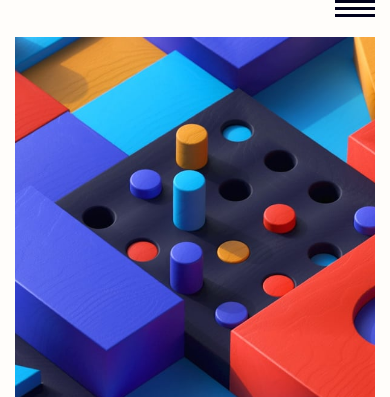
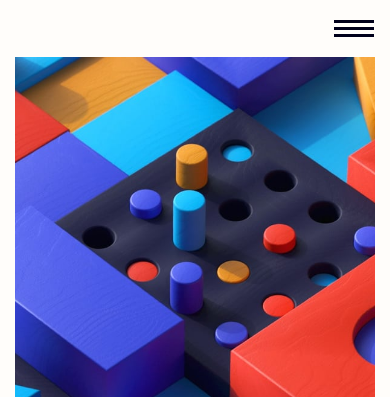
Before and after one commit to Thajeepan-Rathiharan/News_Home_Page, a plain HTML site: page index.html in a window 390 px wide. Shown: the top 397 px of the page. Drawn offline with Linux system fonts and the light colour scheme.

Commit message:
Updated a CSS rule in the stylesheet

```diff
--- a/CSS/style.css
+++ b/CSS/style.css
@@ -94,6 +94,8 @@
   /* CSS rule for the sidebar. */
   .hamburger {
     display: none;
+    margin-right:1px; /* Pushes the burger menu icon in a pixel so it is in line with the edge of the image it is above. */
+    margin-top: 20px; /* Pushes the burger menu icon down from the top of the screen, so it is visible, and a clickable area on the smaller device screen. */
   }
   ul {
     width: 40%;
```
